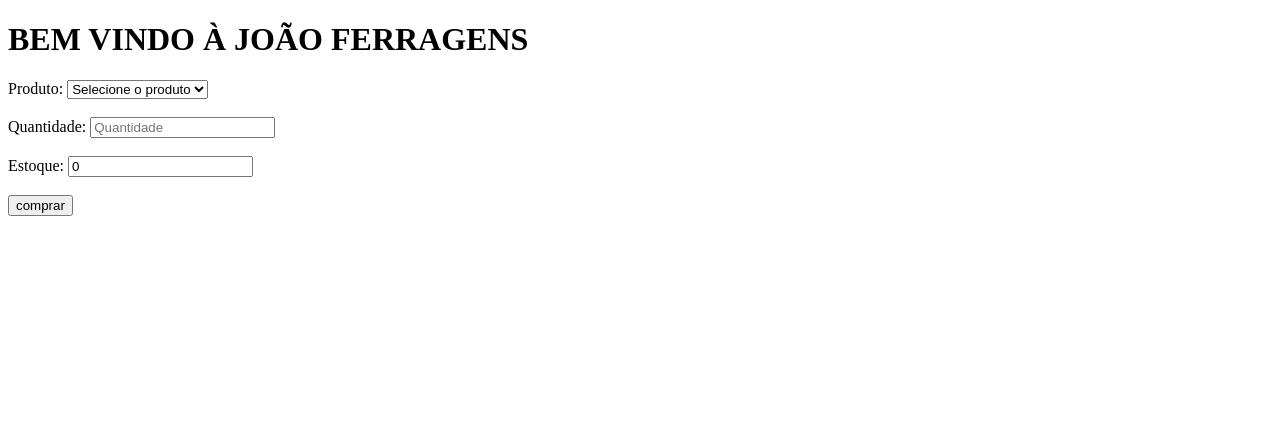
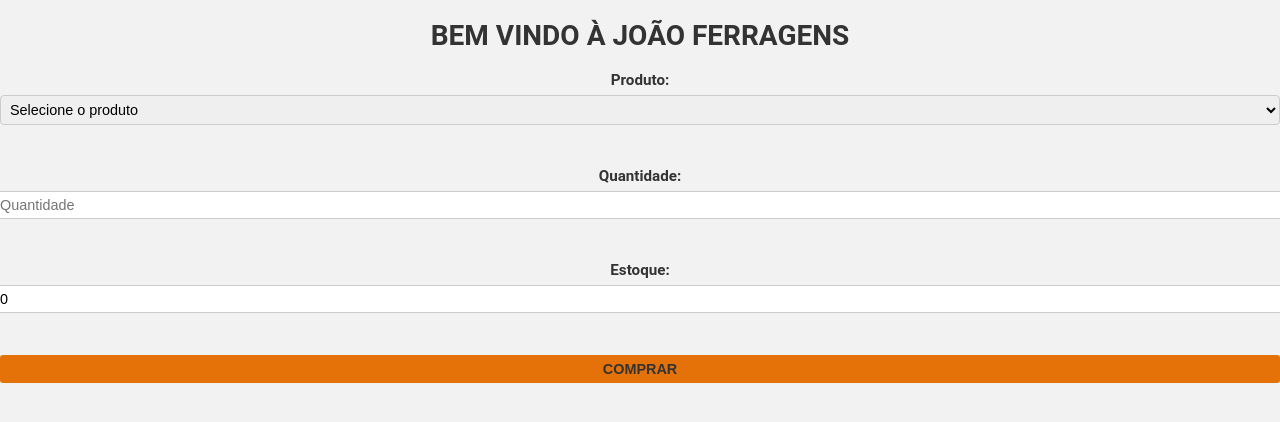
Before and after one commit to isanascimento5/java, a plain HTML site: page ferragensjoao/index.html in a window 1280 px wide. Drawn offline with Linux system fonts and the light colour scheme.

Commit message:
Descrição das alterações do dia

```diff
--- a/ferragensjoao/index.html
+++ b/ferragensjoao/index.html
@@ -3,7 +3,8 @@
 <head>
     <meta charset="UTF-8">
     <meta name="viewport" content="width=device-width, initial-scale=1.0">
-    <title><style class="css"></style></title>
+    <title></title>
+    <link rel="stylesheet" href="style.css">
 </head>
 
 <body>
```
